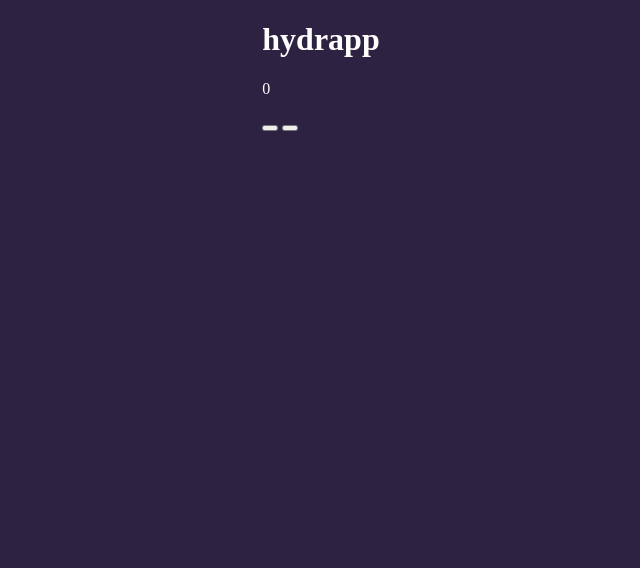
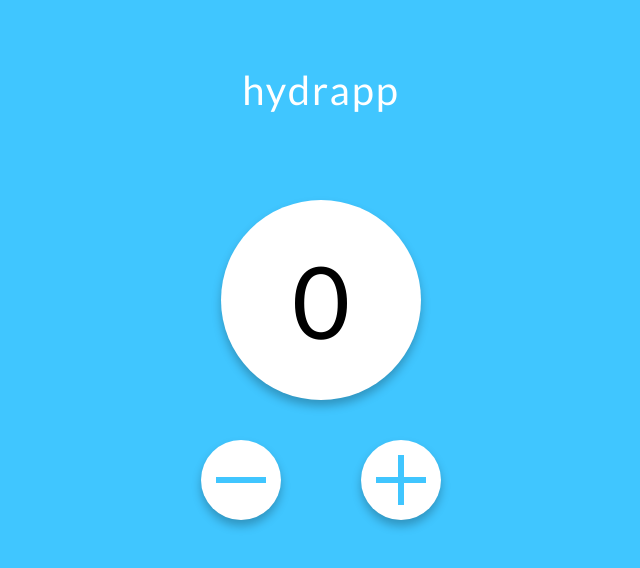
Before and after one commit to karolryska/hydrapp, a website built with webpack: page src/pages/index.html in a window 1280 px wide. Shown: the whole page, without its empty margins (319-959 px from the left). Built offline with nearby package versions, Linux system fonts and the light colour scheme.

Commit message:
Add basic styles

```diff
--- a/src/scss/_variables.scss
+++ b/src/scss/_variables.scss
@@ -1 +1,6 @@
-$wtf: #2D2241;
+@import url('https://fonts.googleapis.com/css2?family=Lato:wght@300;400;700&display=swap');
+$lato: Lato,
+sans-serif;
+
+
+$blue: rgba(64, 198, 255, 1);
--- a/src/scss/main.scss
+++ b/src/scss/main.scss
@@ -1,13 +1,91 @@
 @import "~normalize.css";
 
 @import "_variables";
-@import "modules/hello.scss";
 
-body {
-  background: $wtf;
-  color: #fff;
+.wrapper {
+  background-color: $blue;
   display: flex;
+  flex-direction: column;
   align-items: center;
-  justify-content: center;
-  min-height: 100vh;
 }
+
+.header {
+  margin: 40px 0 60px;
+
+  &__title {
+    color: white;
+    font-family: $lato;
+    font-size: 40px;
+    font-weight: 400;
+    letter-spacing: 2px;
+  }
+}
+
+.content {
+  display: flex;
+  flex-direction: column;
+  align-items: center;
+
+  &__counter {
+    background-color: white;
+    height: 200px;
+    width: 200px;
+    margin-bottom: 40px;
+    border-radius: 100px;
+    border: none;
+    box-shadow: 0px 6px 10px rgba(0, 0, 0, 0.25);
+  }
+
+  &__buttons {
+    width: 240px;
+    display: flex;
+    flex-direction: row;
+    justify-content: space-between;
+  }
+}
+
+.counter__number {
+  font-size: 100px;
+  text-align: center;
+  line-height: 200px;
+  font-family: $lato;
+  margin: 0;
+}
+
+.button {
+  height: 80px;
+  width: 80px;
+  border-radius: 40px;
+  border: none;
+  background-color: white;
+  box-shadow: 0px 6px 10px rgba(0, 0, 0, 0.25);
+  padding: 0;
+  position: relative;
+
+  &:before {
+    content: "";
+    display: block;
+    background-color: $blue;
+    position: absolute;
+    top: 50%;
+    left: 50%;
+    transform: translate(-50%, -50%);
+    height: 6px;
+    width: 50px;
+  }
+
+  &--add {
+    &:after {
+      content: "";
+      display: block;
+      background-color: $blue;
+      position: absolute;
+      top: 50%;
+      left: 50%;
+      transform: translate(-50%, -50%);
+      height: 50px;
+      width: 6px;
+    }
+  }
+
+}
```
